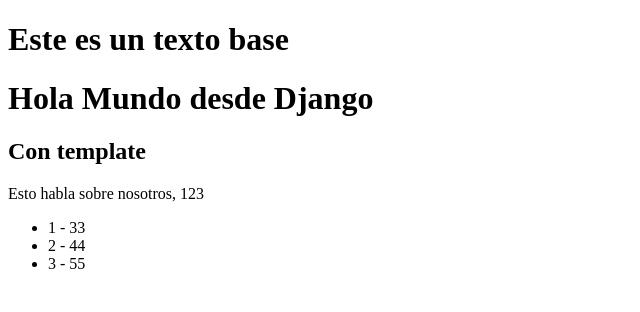
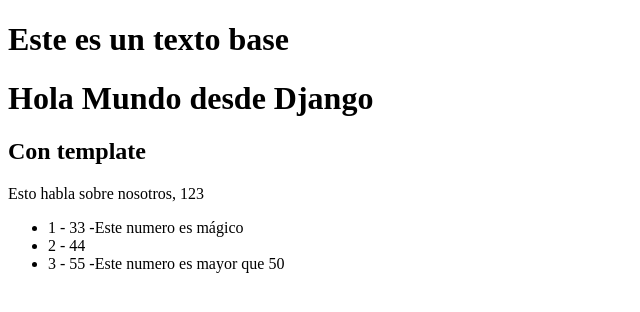
Before and after one commit to FernandoGarambelM/Pweb2-teoria, a Django app: page / in a window 1280 px wide. Shown: the part 88-400 px from the top of the page, without its empty margins (0-640 px from the left). Run offline with Django 5.2, Linux system fonts and the light colour scheme.

Commit message:
Utilizamos el tag if

```diff
--- a/Modelos_Django1/listaContactos/templates/home.html
+++ b/Modelos_Django1/listaContactos/templates/home.html
@@ -15,7 +15,13 @@
             </p>
             <ul>
                 {% for myItem in myList %}
-                    <li>{{forloop.counter}} - {{ myItem }}</li>
+                    <li>{{forloop.counter}} - {{ myItem }}
+                    {% if myItem == 33 %}
+                        -Este numero es mágico
+                    {% elif myItem > 50 %}
+                        -Este numero es mayor que 50
+                    {% endif %}
+                    </li>
                 {% endfor %}
             </ul>
         {% endblock %}
```
